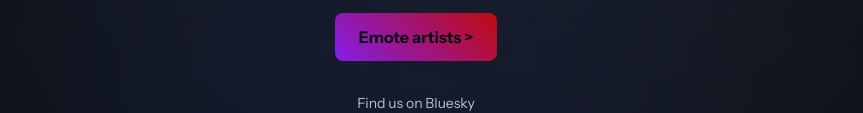
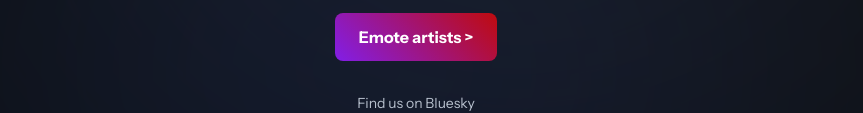
Before and after one commit to Streamworkgg/emoteartists.com, a plain HTML site: page index.html in a window 1280 px wide. Shown: the part 417-530 px from the top of the page, without its empty margins (224-1087 px from the left). Drawn offline with nearby package versions, Linux system fonts and the light colour scheme.

Commit message:
button color

```diff
--- a/css/style.css
+++ b/css/style.css
@@ -93,7 +93,7 @@ h1 {
 .button {
   padding: 0.75rem 1.5rem;
   background: linear-gradient(45deg, #821EE7  0%,  transparent  100%) #BF0B0E;
-  color: #0D0F12;
+  color: #fff;
   border-radius: 8px;
   font-weight: 700;
   margin: 0 auto;
```
